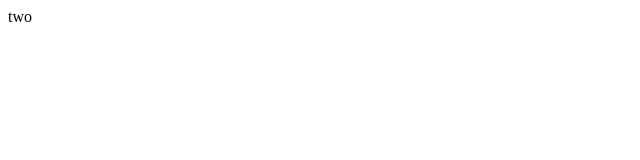
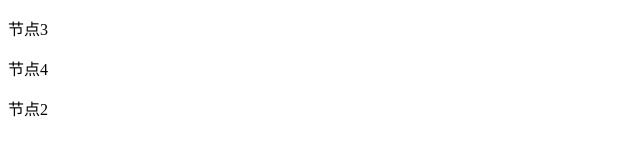
Before and after one commit to HJianfeng/vue-source, a website built with Parcel: page index.html in a window 1280 px wide. Shown: the whole page, without its empty margins (0-640 px from the left). Built offline with nearby package versions, Linux system fonts and the light colour scheme.

Commit message:
add readme2

```diff
--- a/index.html
+++ b/index.html
@@ -6,8 +6,8 @@
 </head>
 <body>
 	<div id="app"></div>
-	<!-- <div id="old-container"></div>
-	<div id="new-container"></div> -->
+	<!-- <!-- <div id="old-container"></div> -->
+	<div id="new-container"></div>
 	<script src="./src/index.js"></script>
 </body>
 </html>
--- /dev/null
+++ b/src/diff.js
@@ -0,0 +1,54 @@
+import { VNodeFlags, ChildrenFlags } from './flags'
+import { mount } from './render'
+import { patch } from './patch'
+
+export default function diff (
+  prevChildren,
+  nextChildren,
+  container
+ ) {
+  // 用来存储寻找过程中遇到的最大索引值
+  let lastIndex = 0
+  // 遍历新的 children
+  for (let i = 0; i < nextChildren.length; i++) {
+    const nextVNode = nextChildren[i]
+    let j = 0,
+        find = false;
+    // 遍历旧的 children
+    for (j; j < prevChildren.length; j++) {
+      const prevVNode = prevChildren[j]
+      // 如果找到了具有相同 key 值的两个节点，则调用 `patch` 函数更新之
+      if (nextVNode.key === prevVNode.key) {
+        find = true;
+        patch(prevVNode, nextVNode, container)
+        if (j < lastIndex) {
+          // 需要移动
+          // refNode 是为了下面调用 insertBefore 函数准备的
+          const refNode = nextChildren[i-1].el.nextSibling
+          // 调用 insertBefore 把可复用的旧节点插入到 refNode
+          // 的前面,也就是nextChildren[i - 1]的后面。
+          container.insertBefore(prevVNode.el, refNode)
+        } else {
+          // 更新 lastIndex
+          lastIndex = j
+        }
+        break // 这里需要 break
+      }
+    }
+    if (!find) {
+      // 挂载新节点
+      mount(nextVNode, container, false)
+    }
+  }
+  for (let i = 0; i < prevChildren.length; i++) {
+    const prevVNode = prevChildren[i]
+    // 拿着旧 VNode 去新 children 中寻找相同的节点
+    const has = nextChildren.find(
+      nextVNode => nextVNode.key === prevVNode.key
+    )
+    if (!has) {
+      // 如果没有找到相同的节点，则移除
+      container.removeChild(prevVNode.el)
+    }
+  }
+}
--- a/src/h.js
+++ b/src/h.js
@@ -59,6 +59,7 @@ export function h(tag, data = null, children = null) {
     flags,
     tag,
     data,
+    key: data && data.key ? data.key : null,
     children,
     childFlags,
     el: null
--- a/src/index.js
+++ b/src/index.js
@@ -1,28 +1,23 @@
 import { h } from './h'
 import { render } from './render'
 
-// 子组件 - 函数式组件
-function MyFunctionalComp(props) {
-  return h('div', null, props.text)
-}
-// 父组件类
-class ParentComponent {
-  localState = 'one'
+// 旧的 VNode
+const prevVNode = h('div', null, [
+  h('p', { key: 'a' }, '节点1'),
+  h('p', { key: 'b' }, '节点2'),
+  h('p', { key: 'c' }, '节点3')
+])
 
-  mounted() {
-    setTimeout(() => {
-      this.localState = 'two'
-      this._update()
-    }, 2000)
-  }
+// 新的 VNode
+const nextVNode = h('div', null, [
+  h('p', { key: 'c' }, '节点3'),
+  h('p', { key: 'd' }, '节点4'),
+  h('p', { key: 'b' }, '节点2')
+])
 
-  render() {
-    return h(MyFunctionalComp, {
-      text: this.localState
-    })
-  }
-}
+render(prevVNode, document.getElementById('app'))
 
-// 有状态组件 VNode
-const compVNode = h(ParentComponent)
-render(compVNode, document.getElementById('app'))
+// 2秒后更新
+setTimeout(() => {
+  render(nextVNode, document.getElementById('app'))
+}, 2000)
--- a/src/patch.js
+++ b/src/patch.js
@@ -1,5 +1,6 @@
 import { VNodeFlags, ChildrenFlags } from './flags'
 import { mount } from './render'
+import diff from './diff'
 
 export function patch(prevVNode, nextVNode, container) {
   // 分别拿到新旧 VNode 的类型，即 flags
@@ -73,6 +74,7 @@ function patchElement (prevVNode, nextVNode, container) {
 }
 
 // 更新VNodeData
+const domPropsRE = /\W|^(?:value|checked|selected|muted)$/
 export function patchData(el, key, prevValue, nextValue) {
   switch (key) {
     case 'style':
@@ -120,7 +122,6 @@ function patchChildren(
   nextChildren,
   container
 ) {
-
   switch (prevChildFlags) {
     // 旧的 children 是单个子节点，会执行该 case 语句块
     case ChildrenFlags.SINGLE_VNODE:
@@ -179,14 +180,8 @@ function patchChildren(
         break
         default:
         // 新的 children 中有多个子节点时
-        // 我们暂时使用这种方式，等下一章我们再专门讲diff算法
-        for (let i = 0; i < prevChildren.length; i++) {
-            container.removeChild(prevChildren[i].el)
-        }
-        for (let i = 0; i < nextChildren.length; i++) {
-            mount(nextChildren[i], container);
-        }
-        // 最好的处理方式 diff 算法
+        // diff
+        diff(prevChildren, nextChildren, container);
         break;
       }
       break;
--- a/src/render.js
+++ b/src/render.js
@@ -22,12 +22,12 @@ function render(vnode, container) {
   }
 }
 
-function mount(vnode, container, isSVG) {
+function mount(vnode, container, isSVG, refNode) {
   const { flags } = vnode
 
   if (flags & VNodeFlags.ELEMENT) {
     // 挂载普通标签
-    mountElement(vnode, container, isSVG)
+    mountElement(vnode, container, isSVG, refNode)
   } else if (flags & VNodeFlags.COMPONENT) {
     // 挂载组件
     mountComponent(vnode, container, isSVG)
@@ -43,51 +43,12 @@ function mount(vnode, container, isSVG) {
   }
 }
 
-function mountElement(vnode, container, isSVG) {
+function mountElement(vnode, container, isSVG, refNode) {
   isSVG = isSVG || vnode.flags & VNodeFlags.ELEMENT_SVG
   const el = isSVG
     ? document.createElementNS('http://www.w3.org/2000/svg', vnode.tag)
     : document.createElement(vnode.tag)
   vnode.el = el
-  // 拿到 VNodeData
-  // const data = vnode.data;
-  // const domPropsRE = /\W|^(?:value|checked|selected|muted)$/
-  // if (data) {
-  //   for (let key in data) {
-  //     switch (key) {
-  //       case 'style':
-  //         for (let k in data.style) {
-  //           el.style[k] = data.style[k]
-  //         }
-  //         break
-  //       case 'class':
-  //         if (isSVG) {
-  //           el.setAttribute('class', data[key])
-  //         } else {
-  //           el.className = data[key]
-  //         }
-  //         break
-  //       default:
-  //         if (key[0] === 'o' && key[1] === 'n') {
-  //           // 移除旧事件
-  //           if (prevValue) {
-  //             el.removeEventListener(key.slice(2), prevValue)
-  //           }
-  //           // 添加新事件
-  //           if (nextValue) {
-  //             el.addEventListener(key.slice(2), nextValue)
-  //           }
-  //         } else if (domPropsRE.test(key)) {
-  //           // 当作 DOM Prop 处理
-  //           el[key] = data[key]
-  //         } else {
-  //           // 当作 Attr 处理
-  //           el.setAttribute(key, data[key])
-  //         }
-  //         break
-  //     }
-  //   }
-  // }
 
   // 使用封装后的 patchData
   const data = vnode.data
@@ -111,7 +72,7 @@ function mountElement(vnode, container, isSVG) {
       }
     }
   }
-  container.appendChild(el)
+  refNode ? container.insertBefore(el, refNode) : container.appendChild(el)
 }
 // 挂载文本
 function mountText(vnode, container) {
```
Also changed, not shown: README2.md (added), 1 other file.
